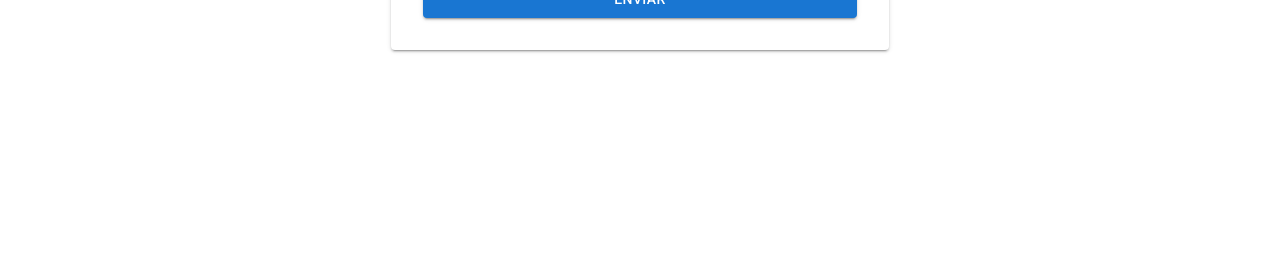
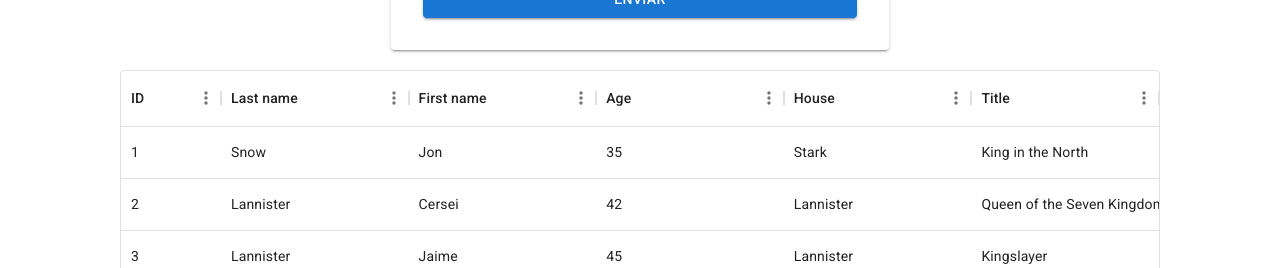
Before and after one commit to humbertodrc/dh-frontend-3-1732, a Next.js app in the folder material-ui/mui/: page / in a window 1280 px wide. Shown: the part 532-800 px from the top of the page. Built offline with nearby package versions, Linux system fonts and the light colour scheme.

Commit message:
Add data grid

```diff
--- a/material-ui/mui/package.json
+++ b/material-ui/mui/package.json
@@ -18,6 +18,7 @@
     "@mui/icons-material": "^5.15.12",
     "@mui/material": "^5.15.12",
     "@mui/material-nextjs": "^5.15.11",
+    "@mui/x-data-grid": "^6.19.6",
     "next": "14.1.3",
     "react": "^18",
     "react-dom": "^18"
--- a/material-ui/mui/src/components/Table.tsx
+++ b/material-ui/mui/src/components/Table.tsx
@@ -1,6 +1,80 @@
+import { DataGrid, GridCellParams, GridColDef } from '@mui/x-data-grid';
+import Container from '@mui/material/Container';
+import { people } from "@/database";
+
+const columns: GridColDef[] = [
+  {
+    field: 'id',
+    headerName: 'ID',
+    minWidth: 70,
+    sortable: true,
+    renderCell: (params: GridCellParams) => <>{params.value}</>
+  },
+  {
+    field: 'lastName',
+    headerName: 'Last name',
+    minWidth: 70,
+    flex: 1,
+    renderCell: (params: GridCellParams) => <>{params.value}</>
+  },
+  {
+    field: 'firstName',
+    headerName: 'First name',
+    minWidth: 70,
+    flex: 1,
+    renderCell: (params: GridCellParams) => <>{params.value}</>
+  },
+  {
+    field: 'age',
+    headerName: 'Age',
+    minWidth: 70,
+    flex: 1,
+    renderCell: (params: GridCellParams) => <>{params.value}</>
+  },
+  {
+    field: 'house',
+    headerName: 'House',
+    minWidth: 70,
+    flex: 1,
+    renderCell: (params: GridCellParams) => <>{params.value}</>
+  },
+  {
+    field: 'title',
+    headerName: 'Title',
+    minWidth: 70,
+    flex: 1,
+    renderCell: (params: GridCellParams) => <>{params.value}</>
+  }
+]
+
 const Table = () => {
+
+  const pageOptions = [5, 10, 15]
+  const pageSize = 5
+
   return (
-    <div>Table</div>
+    <Container maxWidth="lg" sx={{ paddingTop: "20px" }}>
+      <DataGrid
+        columns={columns}
+        rows={people}
+        disableColumnSelector
+        disableRowSelectionOnClick
+        autoHeight
+        pageSizeOptions={pageOptions}
+        // getRowId={(row) => row.id}
+
+        initialState={{
+          pagination: {
+            paginationModel: {
+              pageSize: pageSize,
+              page: 0,
+            }
+          }
+        }}
+
+
+      />
+    </Container>
   )
 }
 export default Table
--- /dev/null
+++ b/material-ui/mui/src/database/index.ts
@@ -0,0 +1,148 @@
+import { Person } from "@/interface";
+
+export const people: Person[] = [
+  {
+    id: 1,
+    lastName: "Snow",
+    firstName: "Jon",
+    age: 35,
+    house: "Stark",
+    title: "King in the North",
+  },
+  {
+    id: 2,
+    lastName: "Lannister",
+    firstName: "Cersei",
+    age: 42,
+    house: "Lannister",
+    title: "Queen of the Seven Kingdoms",
+  },
+  {
+    id: 3,
+    lastName: "Lannister",
+    firstName: "Jaime",
+    age: 45,
+    house: "Lannister",
+    title: "Kingslayer",
+  },
+  {
+    id: 4,
+    lastName: "Stark",
+    firstName: "Arya",
+    age: 16,
+    house: "Stark",
+    title: "Faceless Man",
+  },
+  {
+    id: 5,
+    lastName: "Targaryen",
+    firstName: "Daenerys",
+    age: null,
+    house: "Targaryen",
+    title: "Mother of Dragons",
+  },
+  {
+    id: 6,
+    lastName: "Melisandre",
+    firstName: null,
+    age: 150,
+    house: "None",
+    title: "Red Priestess",
+  },
+  {
+    id: 7,
+    lastName: "Clifford",
+    firstName: "Ferrara",
+    age: 44,
+    house: "None",
+    title: "Unknown",
+  },
+  {
+    id: 8,
+    lastName: "Frances",
+    firstName: "Rossini",
+    age: 36,
+    house: "None",
+    title: "Unknown",
+  },
+  {
+    id: 9,
+    lastName: "Roxie",
+    firstName: "Harvey",
+    age: 65,
+    house: "None",
+    title: "Unknown",
+  },
+  {
+    id: 10,
+    lastName: "Stark",
+    firstName: "Sansa",
+    age: 21,
+    house: "Stark",
+    title: "Lady of Winterfell",
+  },
+  {
+    id: 11,
+    lastName: "Greyjoy",
+    firstName: "Theon",
+    age: 27,
+    house: "Greyjoy",
+    title: "Reek",
+  },
+  {
+    id: 12,
+    lastName: "Tyrell",
+    firstName: "Margaery",
+    age: 25,
+    house: "Tyrell",
+    title: "Queen of the Seven Kingdoms",
+  },
+  {
+    id: 13,
+    lastName: "Martell",
+    firstName: "Oberyn",
+    age: 41,
+    house: "Martell",
+    title: "Red Viper",
+  },
+  {
+    id: 14,
+    lastName: "Baratheon",
+    firstName: "Stannis",
+    age: 48,
+    house: "Baratheon",
+    title: "King in the Narrow Sea",
+  },
+  {
+    id: 15,
+    lastName: "Bolton",
+    firstName: "Ramsay",
+    age: 32,
+    house: "Bolton",
+    title: "Bastard of Bolton",
+  },
+  {
+    id: 16,
+    lastName: "Tully",
+    firstName: "Catelyn",
+    age: 40,
+    house: "Tully",
+    title: "Lady of Riverrun",
+  },
+  {
+    id: 17,
+    lastName: "Arryn",
+    firstName: "Robin",
+    age: 13,
+    house: "Arryn",
+    title: "Lord of the Eyrie",
+  },
+  {
+    id: 18,
+    lastName: "Mormont",
+    firstName: "Lyanna",
+    age: 12,
+    house: "Mormont",
+    title: "Lady of Bear Island",
+  },
+];
--- /dev/null
+++ b/material-ui/mui/src/interface/index.ts
@@ -0,0 +1,8 @@
+export interface Person {
+  id: number;
+  lastName: string;
+  firstName: string | null;
+  age: number | null;
+  house: string;
+  title: string;
+}
--- a/material-ui/mui/src/pages/index.tsx
+++ b/material-ui/mui/src/pages/index.tsx
@@ -2,6 +2,7 @@ import Head from "next/head";
 import styles from "@/styles/Home.module.css";
 import Box from "@mui/material/Box";
 import Form from "@/components/Form";
+import Table from "@/components/Table";
 
 export default function Home() {
 	return (
@@ -14,6 +15,7 @@ export default function Home() {
 			</Head>
 			<main className={`${styles.main}`}>
 				<Form />
+				<Table />
 			</main>
 		</>
 	);
```
Also changed, not shown: 1 other file (tests, documents, lock files or other folders).
